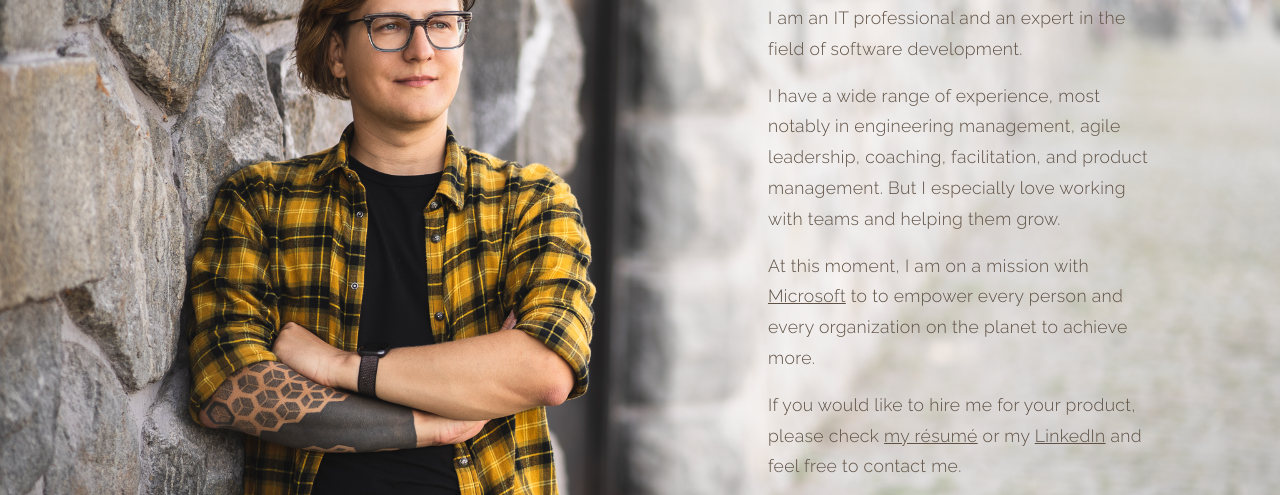
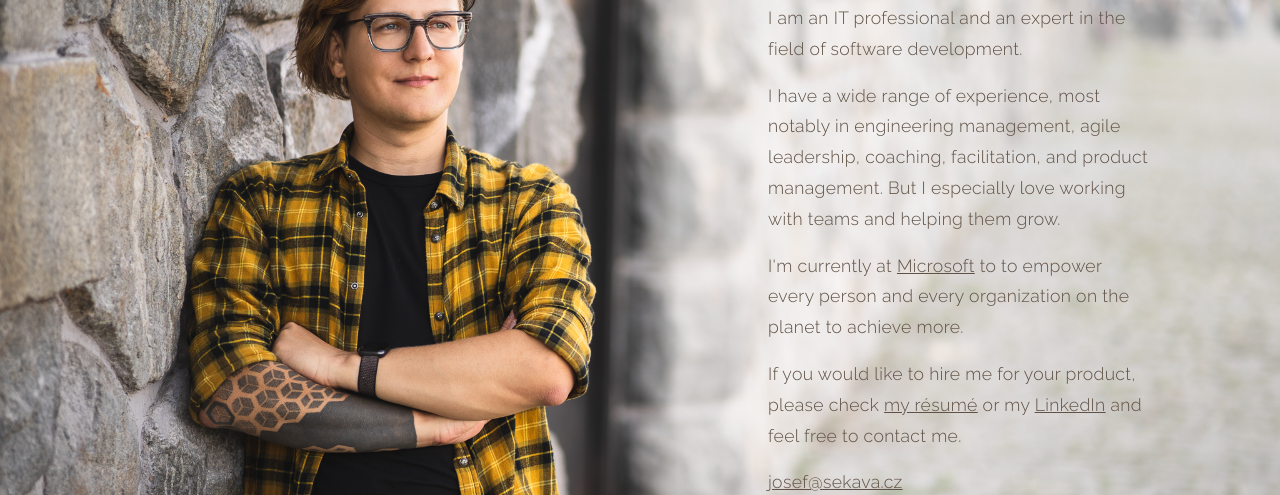
Before and after one commit to joska/about-me, a website built with Parcel: page src/index.html in a window 1280 px wide. Shown: the part 197-692 px from the top of the page. Built offline with nearby package versions, Linux system fonts and the light colour scheme.

Commit message:
employment changed from PB to MS

```diff
--- a/src/index.html
+++ b/src/index.html
@@ -53,8 +53,8 @@
                             them grow.
                         </p>
                         <p>
-                            At this moment, I am on a mission with
-                            <a href="https://www.microsoft.com">Microsoft</a> to to empower every person and every organization on the planet to achieve more.
+                            I'm currently at <a href="https://www.microsoft.com">Microsoft</a> to to empower every person and
+                            every organization on the planet to achieve more.
                         </p>
                         <p>
                             If you would like to hire me for your product, please check
```
